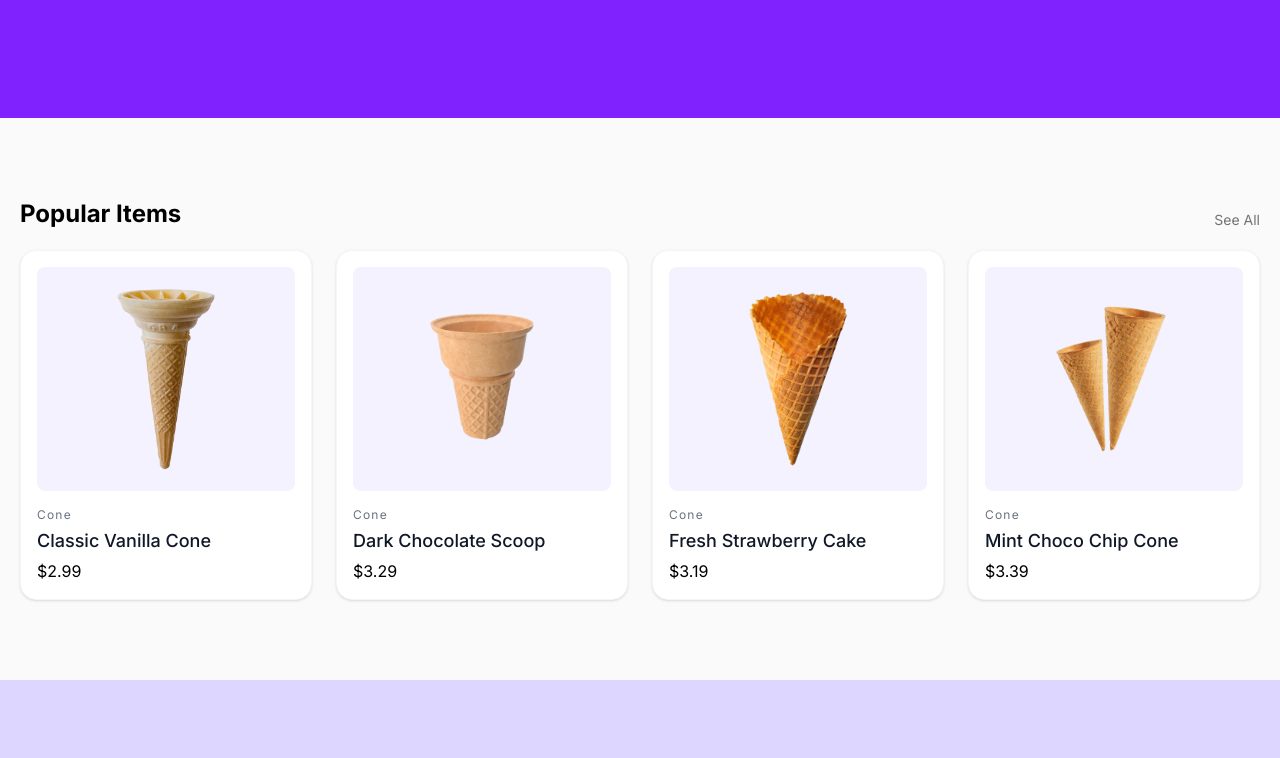
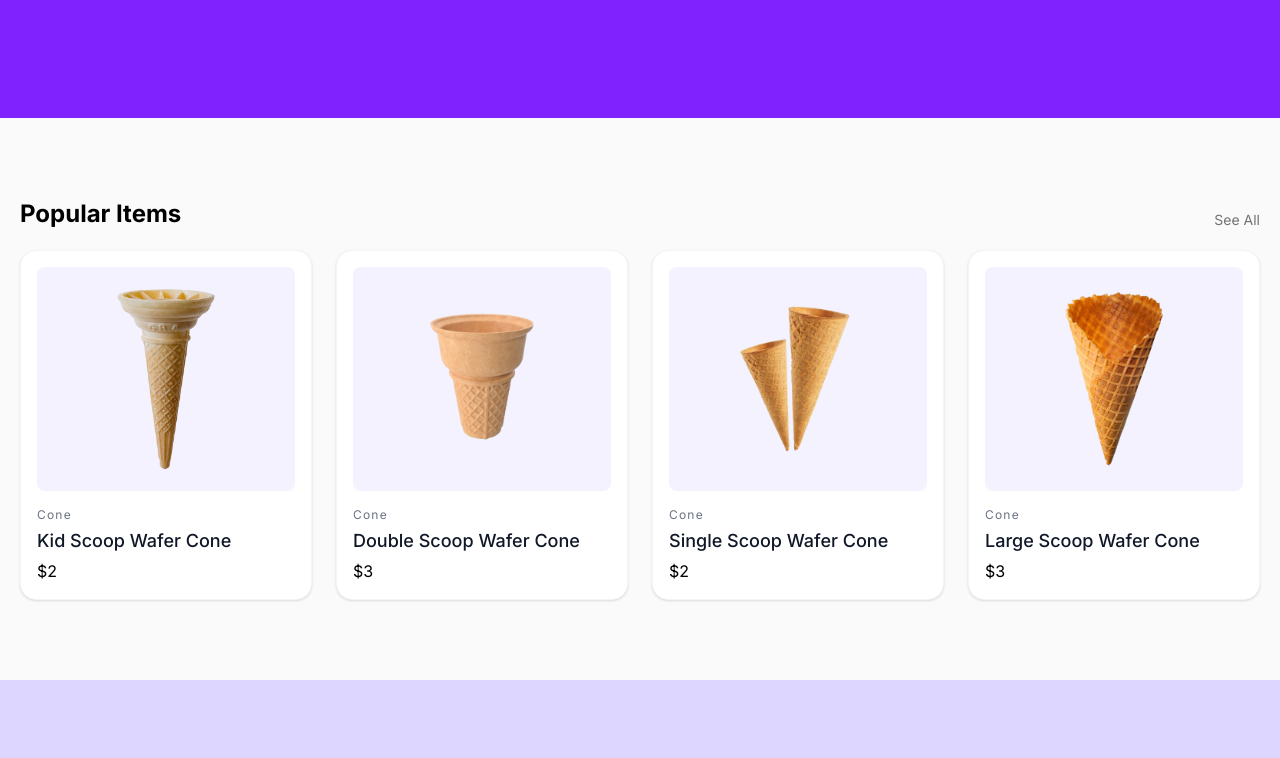
Before and after one commit to chanpreetsembhi/icecone, a Vue app: page / in a window 1280 px wide. Shown: the part 615-1373 px from the top of the page. Built offline with nearby package versions, Linux system fonts and the light colour scheme; the HTML template or start-up script is replaced by a standard one.

Commit message:
change detail page

```diff
--- a/src/api/data.json
+++ b/src/api/data.json
@@ -2,50 +2,50 @@
   {
     "id": 1,
     "img_url": "/products/single.png",
-    "name": "Classic Vanilla Cone",
+    "name": "Kid Scoop Wafer Cone",
     "category": "Cone",
-    "price": 2.99
+    "price": 2
   },
   {
     "id": 2,
     "img_url": "/products/double.png",
-    "name": "Dark Chocolate Scoop",
+    "name": "Double Scoop Wafer Cone",
     "category": "Cone",
-    "price": 3.29
+    "price": 3
   },
   {
     "id": 3,
-    "img_url": "/products/large.png",
-    "name": "Fresh Strawberry Cake",
+    "img_url": "/products/kid.png",
+    "name": "Single Scoop Wafer Cone",
     "category": "Cone",
-    "price": 3.19
+    "price": 2
   },
   {
     "id": 4,
-    "img_url": "/products/kid.png",
-    "name": "Mint Choco Chip Cone",
+    "img_url": "/products/large.png",
+    "name": "Large Scoop Wafer Cone",
     "category": "Cone",
-    "price": 3.39
+    "price": 3
   },
   {
     "id": 5,
     "img_url": "/products/single-sleeve.png",
-    "name": "Mint Choco Chip Cone",
+    "name": "Wafer Cone with Sleeve",
     "category": "Cone",
-    "price": 3.39
+    "price": 4
   },
   {
     "id": 6,
     "img_url": "/products/single-black.png",
-    "name": "Mint Choco Chip Cone",
+    "name": "Choco Single Wafer Cone",
     "category": "Cone",
-    "price": 3.39
+    "price": 4
   },
   {
     "id": 7,
     "img_url": "/products/large-black.png",
-    "name": "Mint Choco Chip Cone",
+    "name": "Choco Large Wafer Cone",
     "category": "Cone",
-    "price": 3.39
+    "price": 4
   }
 ]
--- a/src/views/Detail.vue
+++ b/src/views/Detail.vue
@@ -2,6 +2,7 @@
 import { onMounted, ref } from 'vue';
 import { useRoute } from 'vue-router';
 import Product from "@/api/data.json";
+import { Icon } from '@iconify/vue';
 
 const route = useRoute();
 const product = ref<any>(null);
@@ -20,74 +21,24 @@ onMounted(() => {
                     <img :src="product.img_url" class="md:h-80 mx-auto">
                 </div>
                 <div class="lg:w-1/2 w-full lg:pl-10 lg:py-6 mt-6 lg:mt-0">
-                    <h2 class="text-sm title-font text-gray-500 tracking-widest">{{ product.category }}</h2>
-                    <h1 class="text-gray-900 text-3xl title-font font-medium mb-1">{{ product.name }}</h1>
+                    <h2 class="text-sm text-gray-500 tracking-widest">{{ product.category }}</h2>
+                    <h1 class="text-gray-900 text-3xl font-bold mb-3">{{ product.name }}</h1>
                     <div class="flex mb-4">
                         <span class="flex items-center">
-                            <svg fill="currentColor" stroke="currentColor" stroke-linecap="round"
-                                stroke-linejoin="round" stroke-width="2" class="w-4 h-4 text-indigo-500"
-                                viewBox="0 0 24 24">
-                                <path
-                                    d="M12 2l3.09 6.26L22 9.27l-5 4.87 1.18 6.88L12 17.77l-6.18 3.25L7 14.14 2 9.27l6.91-1.01L12 2z">
-                                </path>
-                            </svg>
-                            <svg fill="currentColor" stroke="currentColor" stroke-linecap="round"
-                                stroke-linejoin="round" stroke-width="2" class="w-4 h-4 text-indigo-500"
-                                viewBox="0 0 24 24">
-                                <path
-                                    d="M12 2l3.09 6.26L22 9.27l-5 4.87 1.18 6.88L12 17.77l-6.18 3.25L7 14.14 2 9.27l6.91-1.01L12 2z">
-                                </path>
-                            </svg>
-                            <svg fill="currentColor" stroke="currentColor" stroke-linecap="round"
-                                stroke-linejoin="round" stroke-width="2" class="w-4 h-4 text-indigo-500"
-                                viewBox="0 0 24 24">
-                                <path
-                                    d="M12 2l3.09 6.26L22 9.27l-5 4.87 1.18 6.88L12 17.77l-6.18 3.25L7 14.14 2 9.27l6.91-1.01L12 2z">
-                                </path>
-                            </svg>
-                            <svg fill="currentColor" stroke="currentColor" stroke-linecap="round"
-                                stroke-linejoin="round" stroke-width="2" class="w-4 h-4 text-indigo-500"
-                                viewBox="0 0 24 24">
-                                <path
-                                    d="M12 2l3.09 6.26L22 9.27l-5 4.87 1.18 6.88L12 17.77l-6.18 3.25L7 14.14 2 9.27l6.91-1.01L12 2z">
-                                </path>
-                            </svg>
-                            <svg fill="none" stroke="currentColor" stroke-linecap="round" stroke-linejoin="round"
-                                stroke-width="2" class="w-4 h-4 text-indigo-500" viewBox="0 0 24 24">
-                                <path
-                                    d="M12 2l3.09 6.26L22 9.27l-5 4.87 1.18 6.88L12 17.77l-6.18 3.25L7 14.14 2 9.27l6.91-1.01L12 2z">
-                                </path>
-                            </svg>
-                            <span class="text-gray-600 ml-3">4 Reviews</span>
+                            <Icon icon="mdi:star" width="20" class="text-yellow-500" />
+                            <Icon icon="mdi:star" width="20" class="text-yellow-500" />
+                            <Icon icon="mdi:star" width="20" class="text-yellow-500" />
+                            <Icon icon="mdi:star" width="20" class="text-yellow-500" />
+                            <Icon icon="mdi:star-outline" width="20" />
+                            <span class="text-gray-600 text-sm ml-3">4 Reviews</span>
                         </span>
                     </div>
                     <p class="leading-relaxed">Fam locavore kickstarter distillery. Mixtape chillwave tumeric sriracha
                         taximy chia microdosing tilde DIY. XOXO fam indxgo juiceramps cornhole raw denim forage
                         brooklyn. Everyday carry +1 seitan poutine tumeric. Gastropub blue bottle austin listicle
                         pour-over, neutra jean shorts keytar banjo tattooed umami cardigan.</p>
-                    <div class="flex mt-6 items-center pb-5 border-b-2 border-gray-100 mb-5">
-                        <div class="flex items-center">
-                            <span class="mr-3">Size</span>
-                            <div class="relative">
-                                <select
-                                    class="rounded border appearance-none border-gray-300 py-2 focus:outline-none focus:ring-2 focus:ring-indigo-200 focus:border-indigo-500 text-base pl-3 pr-10">
-                                    <option>SM</option>
-                                    <option>M</option>
-                                    <option>L</option>
-                                    <option>XL</option>
-                                </select>
-                                <span
-                                    class="absolute right-0 top-0 h-full w-10 text-center text-gray-600 pointer-events-none flex items-center justify-center">
-                                    <svg fill="none" stroke="currentColor" stroke-linecap="round"
-                                        stroke-linejoin="round" stroke-width="2" class="w-4 h-4" viewBox="0 0 24 24">
-                                        <path d="M6 9l6 6 6-6"></path>
-                                    </svg>
-                                </span>
-                            </div>
-                        </div>
-                    </div>
-                    <div class="flex">
-                        <span class="title-font font-medium text-2xl text-gray-900">${{ product.price }}</span>
+                    <div class="flex border-t border-neutral-200 mt-6 py-4">
+                        <span class="title-font font-medium text-2xl text-gray-900">₹{{ product.price }}</span>
                         <button
                             class="flex ml-auto text-white bg-violet-500 border-0 py-2 px-6 focus:outline-none hover:bg-violet-600 rounded-md">Buy</button>
                     </div>
```
